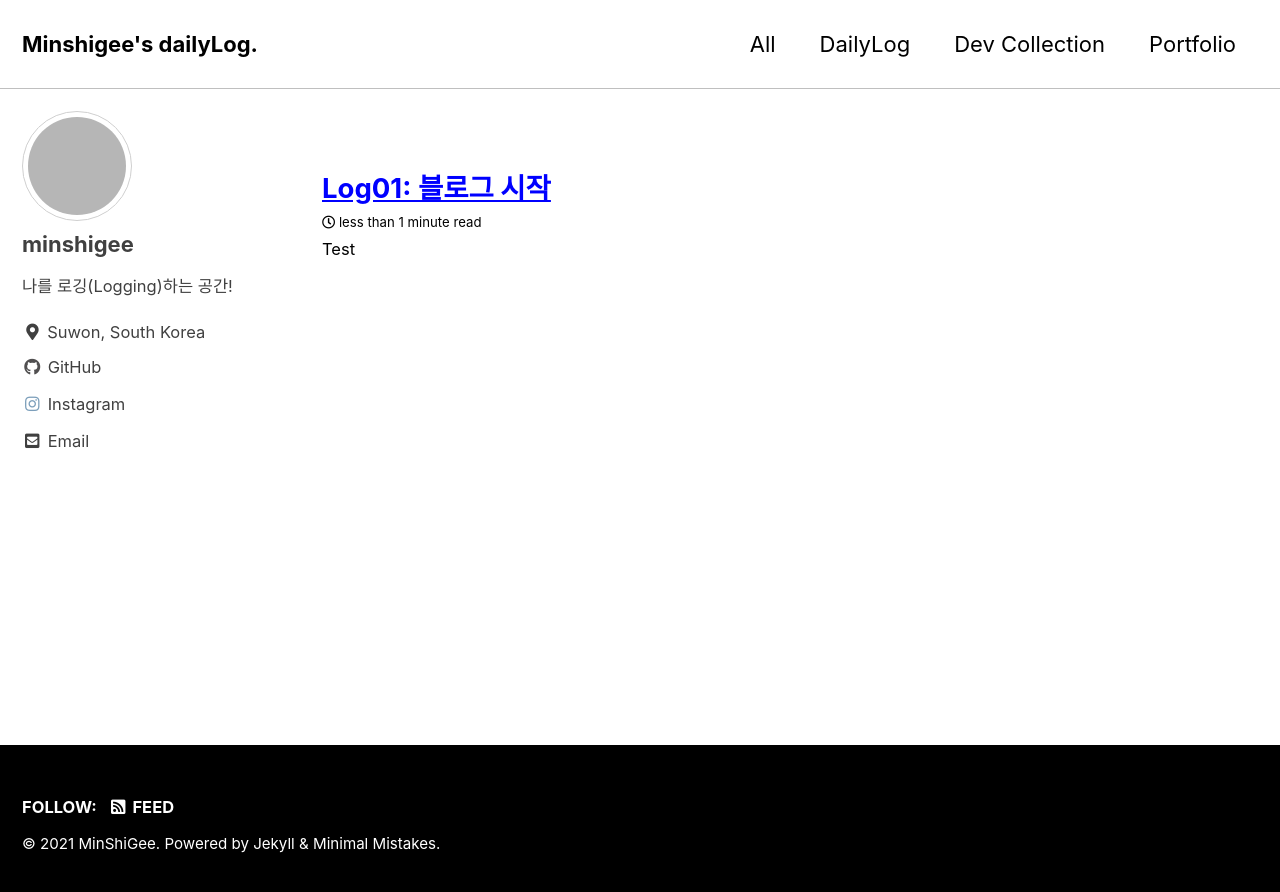
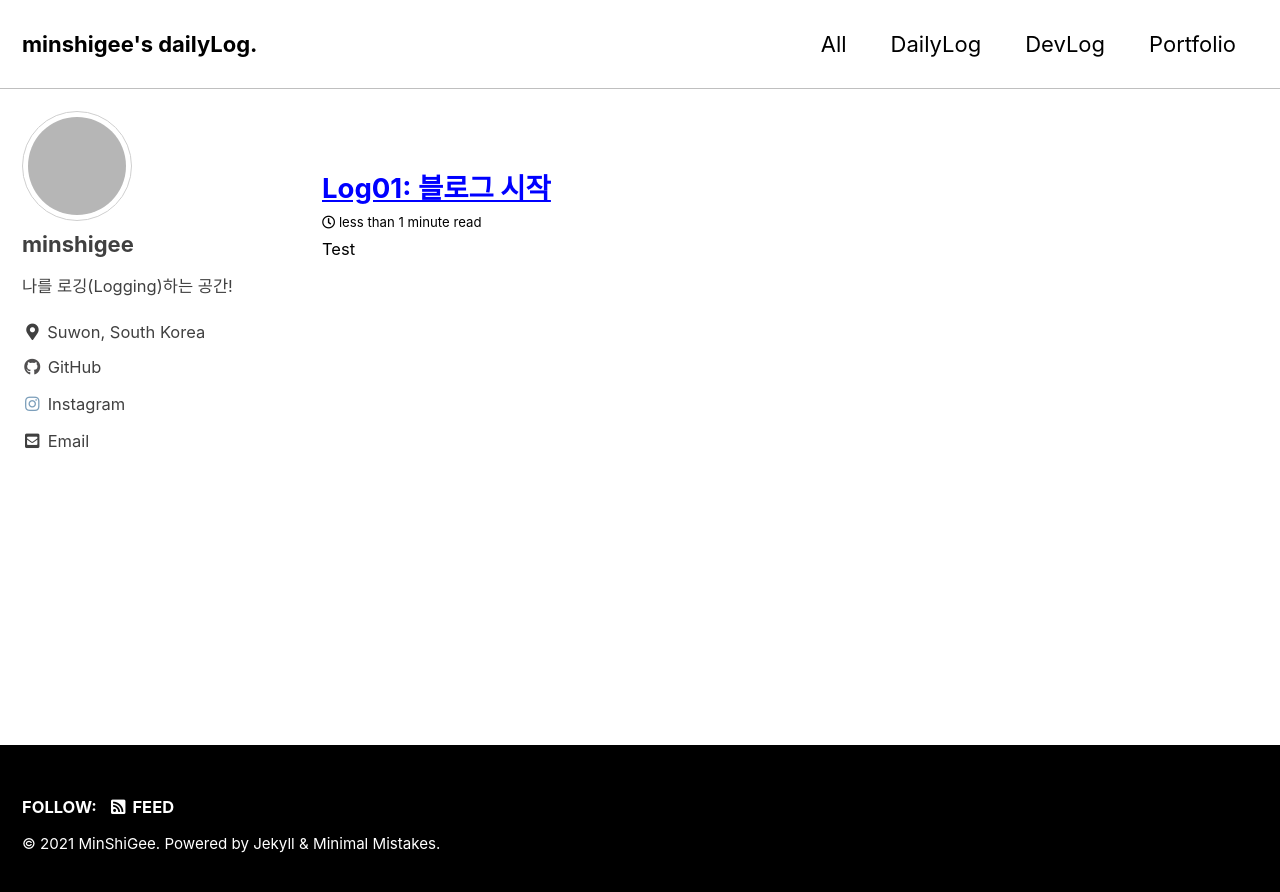
Before and after one commit to MinShiGee/MinShiGee.github.io, a Jekyll site: the page built from _pages/DailyLog.md, in a window 1280 px wide. Shown: the top 892 px of the page. Built offline with Jekyll 4.4.1, drawn with Linux system fonts in a browser that asks for light colours; cached includes are drawn as plain includes; grey boxes are pictures that could not be loaded.

```diff
--- a/_config.yml
+++ b/_config.yml
@@ -16,7 +16,7 @@ minimal_mistakes_skin    : "contrast" # "air", "aqua", "contrast", "dark", "dirt
 
 # Site Settings
 locale                   : "en-US"
-title                    : "Minshigee's dailyLog."
+title                    : "minshigee's dailyLog."
 title_separator          : "-"
 subtitle                 : # site tagline that appears below site title in masthead
 name                     : "MinShiGee"
--- a/_data/navigation.yml
+++ b/_data/navigation.yml
@@ -4,7 +4,7 @@ main:
     url: "/all/"
   - title: "DailyLog"
     url: "/dailyLog/"
-  - title: "Dev Collection"
-    url: "/devCollection/"
+  - title: "DevLog"
+    url: "/devLog/"
   - title: "Portfolio"
     url: "/portfolio/"
```
Also changed, not shown: _pages/DevCollection.md (deleted, +0 -6 lines), _pages/DevLog.md (added, +6 -0 lines).
